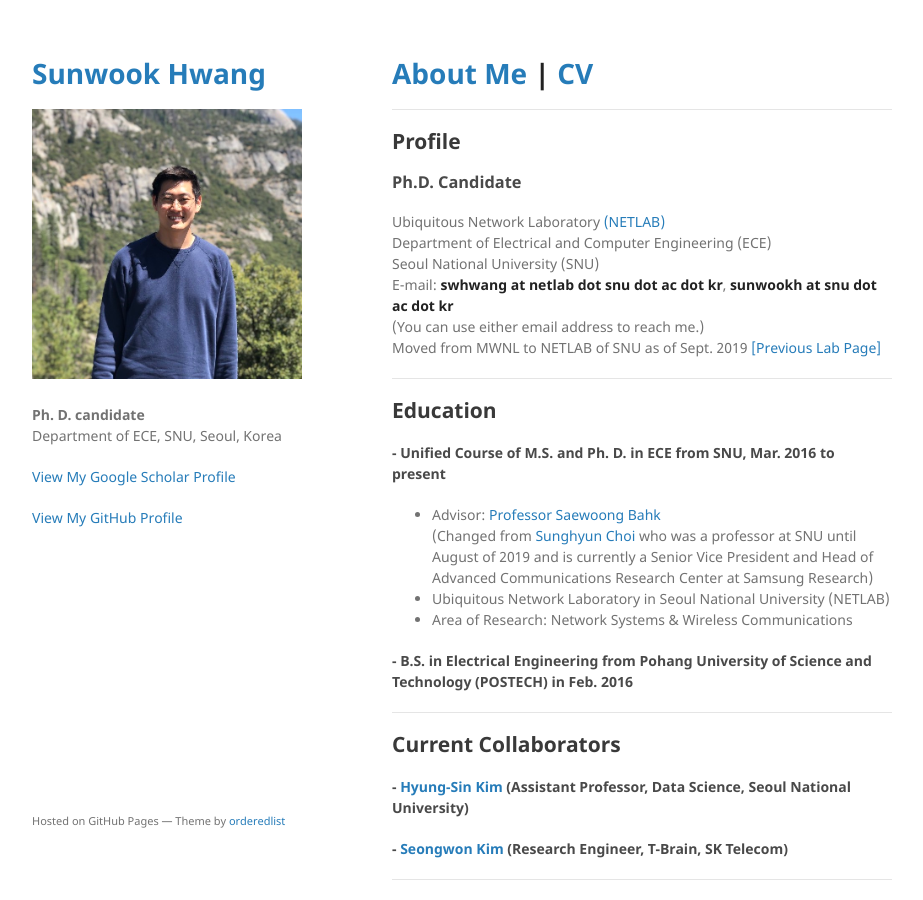
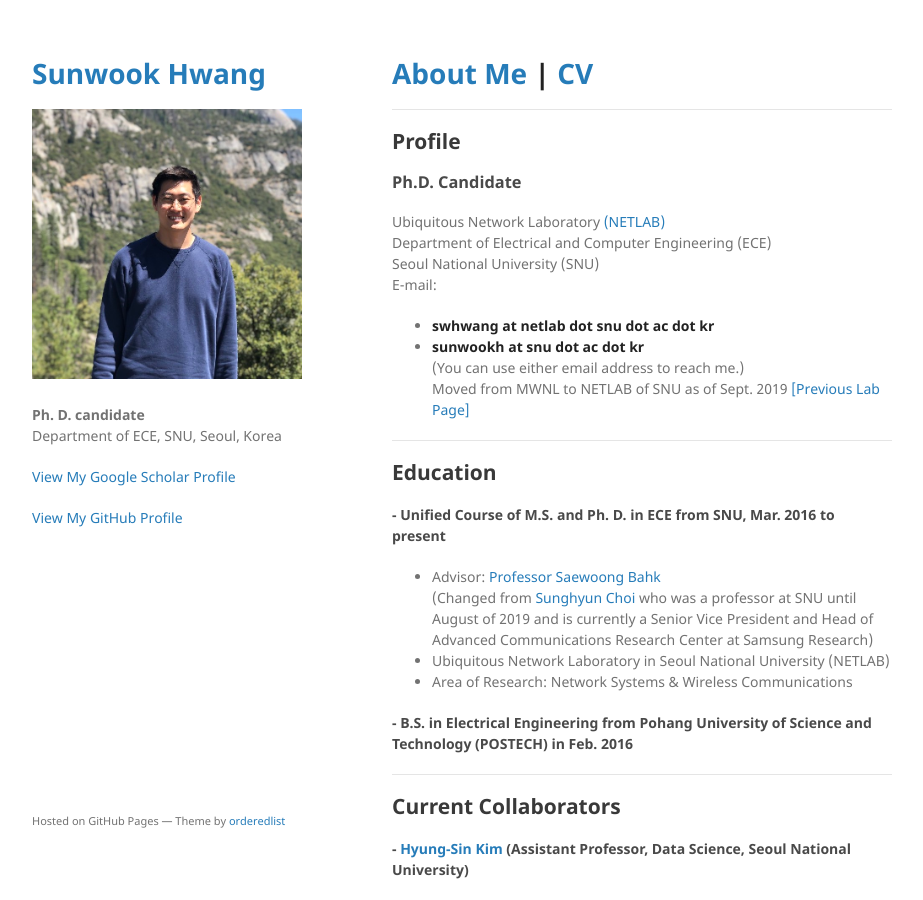
Before and after one commit to jeongjun-park/jeongjun-park.github.io, a Jekyll site: the page built from index.md, in a window 1280 px wide and 900 px high. Shown: the whole window, without its empty margins (178-1101 px from the left). Built offline with Jekyll 4.4.1, drawn with Linux system fonts in a browser that asks for light colours; our own code applies the rules of GitHub Pages for plain Markdown files.

```diff
--- a/index.md
+++ b/index.md
@@ -9,8 +9,8 @@ Ubiquitous Network Laboratory [(NETLAB)](http://netlab.snu.ac.kr)
 Department of Electrical and Computer Engineering (ECE)
 Seoul National University (SNU)
 E-mail:
-**swhwang at netlab dot snu dot ac dot kr**,
-**sunwookh at snu dot ac dot kr**
+- **swhwang at netlab dot snu dot ac dot kr**
+- **sunwookh at snu dot ac dot kr**
 (You can use either email address to reach me.)
 Moved from MWNL to NETLAB of SNU as of Sept. 2019 [[Previous Lab Page]](https://sites.google.com/a/mwnl.snu.ac.kr/www/)
 
```
